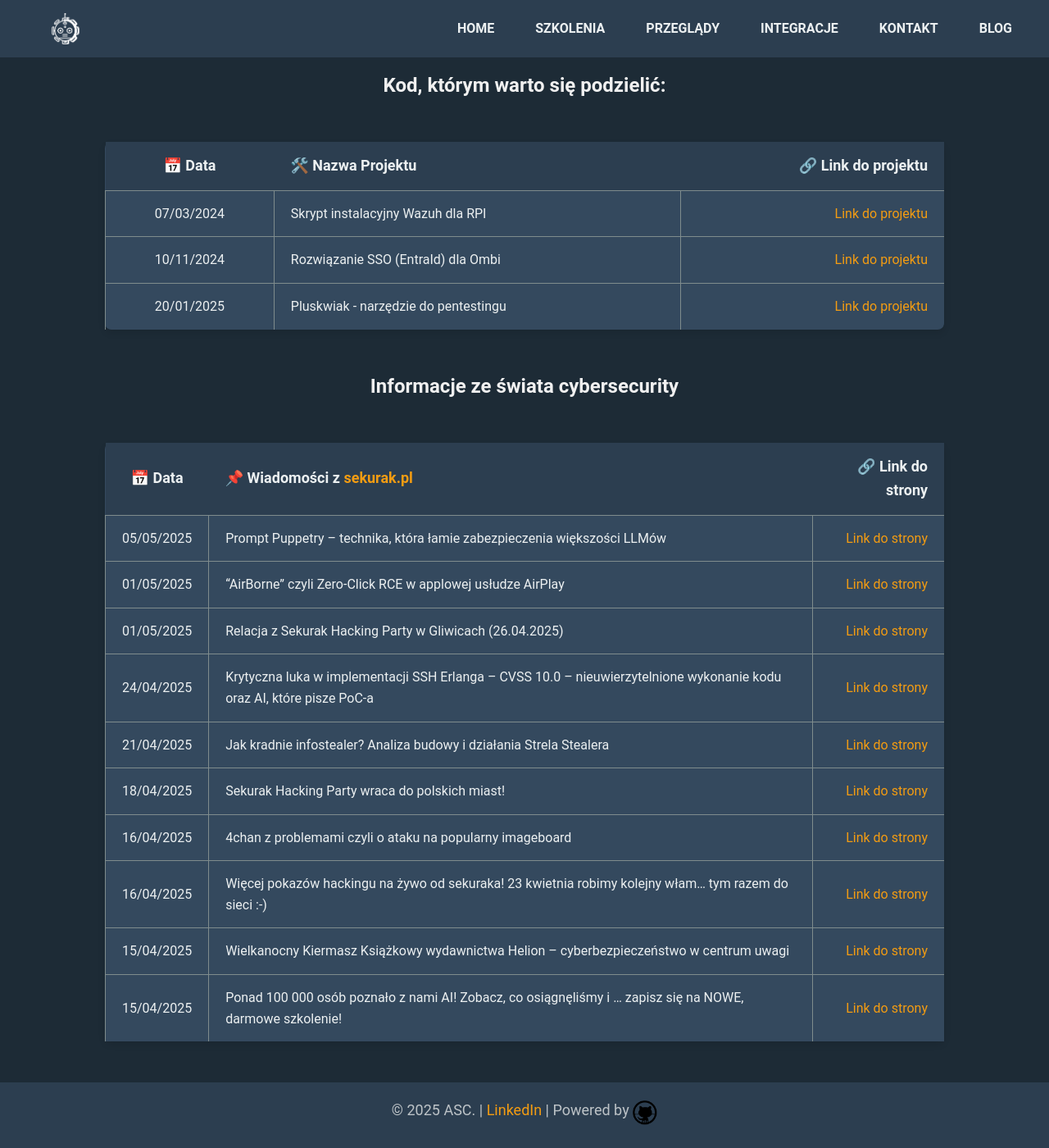
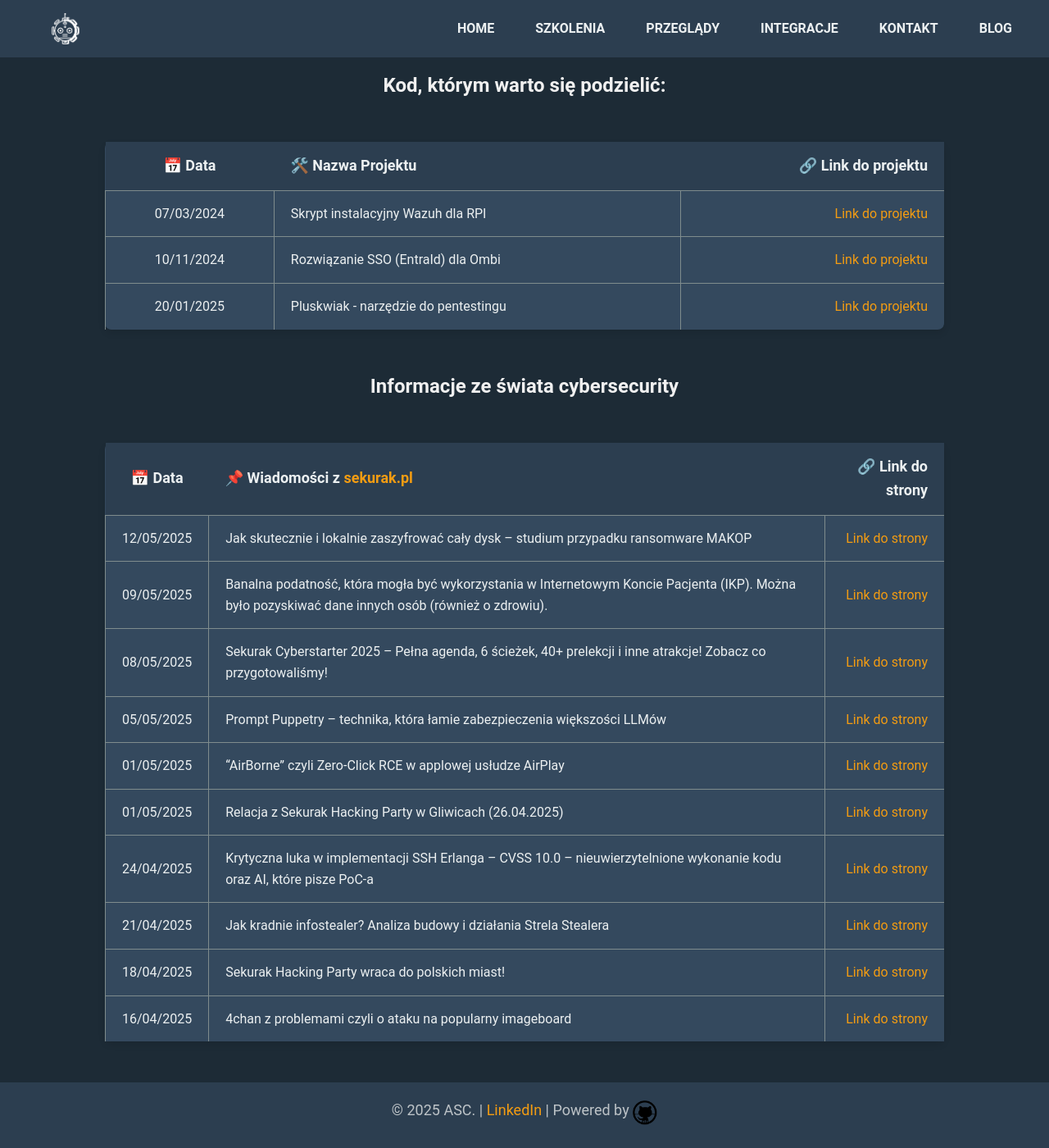
Before and after one commit to dadmins1984/Web, a Jekyll site: the page built from projects.md, in a window 1280 px wide and 1400 px high, scrolled down 113 px. Shown: the whole window at 82% size. Built offline with Jekyll 4.4.1, drawn with Linux system fonts in a browser that asks for light colours.

Commit message:
Blog update: 2025-12-05

```diff
--- a/projects.md
+++ b/projects.md
@@ -16,6 +16,9 @@ title: "Projects"
 
 | 📅 Data | 📌 Wiadomości z [sekurak.pl](https://sekurak.pl/) | 🔗 Link do strony |
 |:---------:|:------------------|-------------------:|
+| 12/05/2025 | Jak skutecznie i lokalnie zaszyfrować cały dysk – studium przypadku ransomware MAKOP | [Link do strony](https://sekurak.pl/jak-skutecznie-i-lokalnie-zaszyfrowac-caly-dysk-studium-przypadku-ransomware-makop/) |
+| 09/05/2025 | Banalna podatność, która mogła być wykorzystania w Internetowym Koncie Pacjenta (IKP). Można było pozyskiwać dane innych osób (również o zdrowiu). | [Link do strony](https://sekurak.pl/banalna-podatnosc-ktora-mogla-byc-wykorzystania-w-internetowym-koncie-pacjenta-ikp-mozna-bylo-pozyskiwac-dane-innych-osob-rowniez-o-zdrowiu/) |
+| 08/05/2025 | Sekurak Cyberstarter 2025 – Pełna agenda, 6 ścieżek, 40+ prelekcji i inne atrakcje! Zobacz co przygotowaliśmy! | [Link do strony](https://sekurak.pl/sekurak-cyberstarter-2025-pelna-agenda-6-sciezek-40-prelekcji-i-inne-atrakcje-zobacz-co-przygotowalismy/) |
 | 05/05/2025 | Prompt Puppetry – technika, która łamie zabezpieczenia większości LLMów | [Link do strony](https://sekurak.pl/prompt-puppetry-technika-ktora-lamie-zabezpieczenia-wiekszosci-llmow/) |
 | 01/05/2025 | “AirBorne” czyli Zero-Click RCE w applowej usłudze AirPlay | [Link do strony](https://sekurak.pl/airborne-czyli-zero-click-rce-w-applowej-usludze-airplay/) |
 | 01/05/2025 | Relacja z Sekurak Hacking Party w Gliwicach (26.04.2025) | [Link do strony](https://sekurak.pl/relacja-z-sekurak-hacking-party-w-gliwicach-26-04-2025/) |
@@ -23,6 +26,3 @@ title: "Projects"
 | 21/04/2025 | Jak kradnie infostealer? Analiza budowy i działania Strela Stealera | [Link do strony](https://sekurak.pl/jak-kradnie-infostealer-analiza-budowy-i-dzialania-strela-stealera/) |
 | 18/04/2025 | Sekurak Hacking Party wraca do polskich miast! | [Link do strony](https://sekurak.pl/sekurak-hacking-party-wraca-do-polskich-miast/) |
 | 16/04/2025 | 4chan z problemami czyli o ataku na popularny imageboard | [Link do strony](https://sekurak.pl/4chan-z-problemami-czyli-o-ataku-na-popularny-imageboard/) |
-| 16/04/2025 | Więcej pokazów hackingu na żywo od sekuraka! 23 kwietnia robimy kolejny włam… tym razem do sieci :-) | [Link do strony](https://sekurak.pl/wiecej-pokazow-hackingu-na-zywo-od-sekuraka-23-kwietnia-robimy-kolejny-wlam-tym-razem-do-sieci/) |
-| 15/04/2025 | Wielkanocny Kiermasz Książkowy wydawnictwa Helion – cyberbezpieczeństwo w centrum uwagi | [Link do strony](https://sekurak.pl/wielkanocny-kiermasz-ksiazkowy-wydawnictwa-helion-cyberbezpieczenstwo-w-centrum-uwagi/) |
-| 15/04/2025 | Ponad 100 000 osób poznało z nami AI! Zobacz, co osiągnęliśmy i … zapisz się na NOWE, darmowe szkolenie! | [Link do strony](https://sekurak.pl/ponad-100-000-osob-poznalo-z-nami-ai-zobacz-co-osiagnelismy-i-zapisz-sie-na-nowe-darmowe-szkolenie/) |
```
